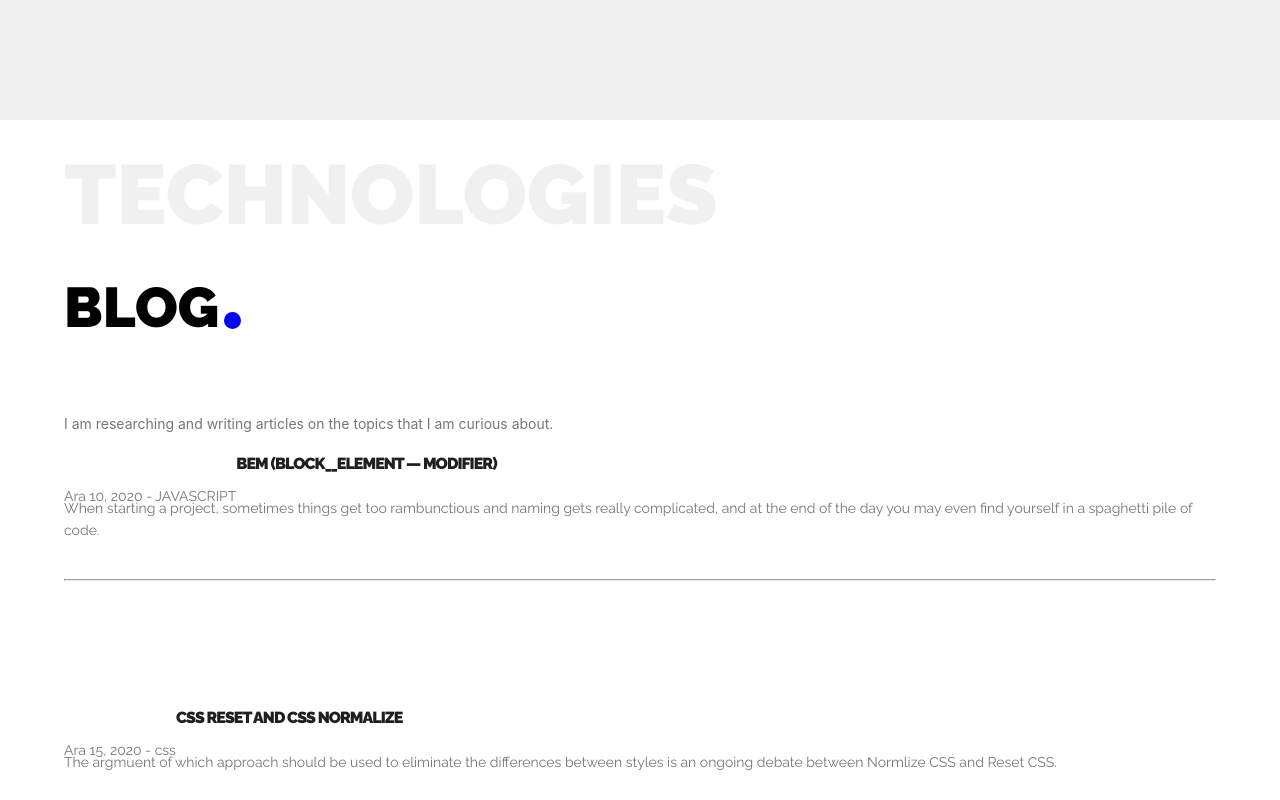
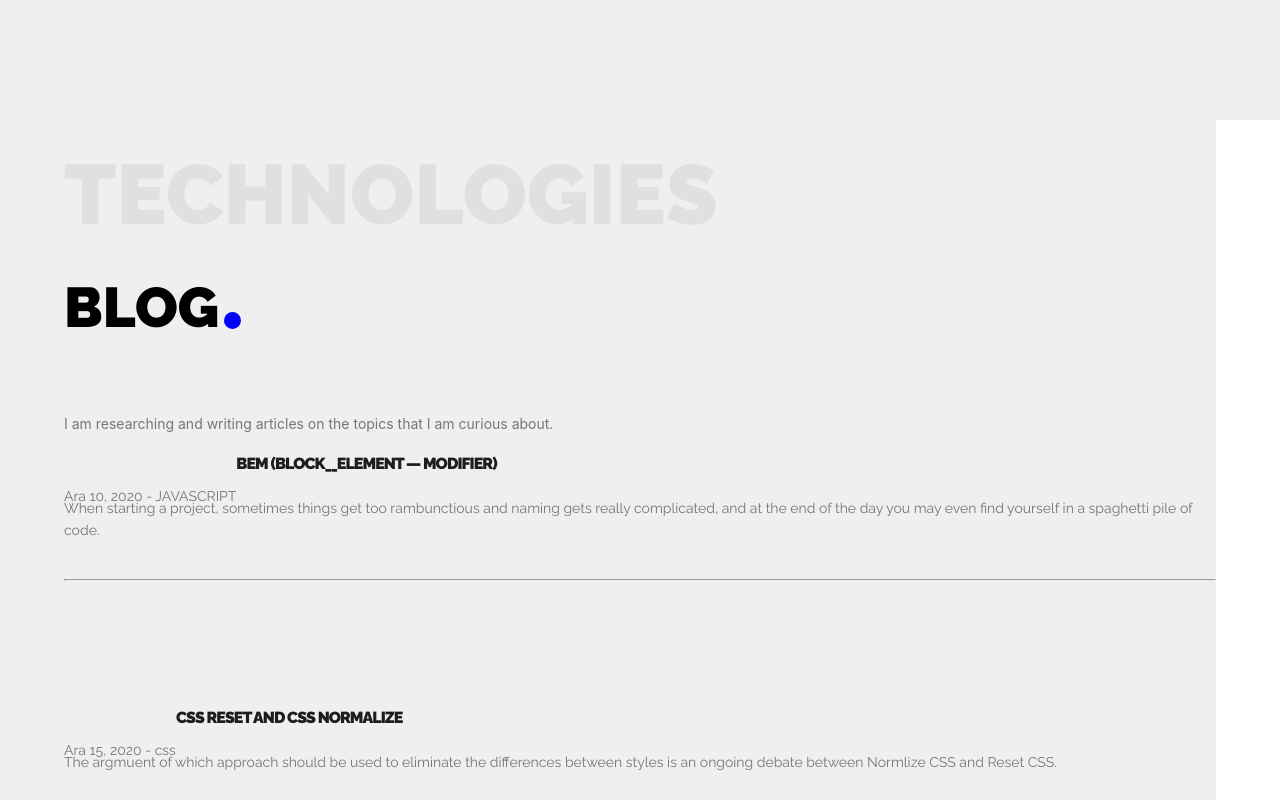
Before and after one commit to zeynepbozkirr/portfolio-next-app, a Next.js app: page / in a window 1280 px wide. Shown: the part 1480-2280 px from the top of the page. Built offline with nearby package versions, Linux system fonts and the light colour scheme; a web font is replaced by a local one.

Commit message:
change background blog

```diff
--- a/components/blog/blog.module.css
+++ b/components/blog/blog.module.css
@@ -3,5 +3,7 @@
     padding-left: 5%;
     padding-top: 60px;
     width: 95%;
+    background-color: #efefef;
+
 
 }
```
